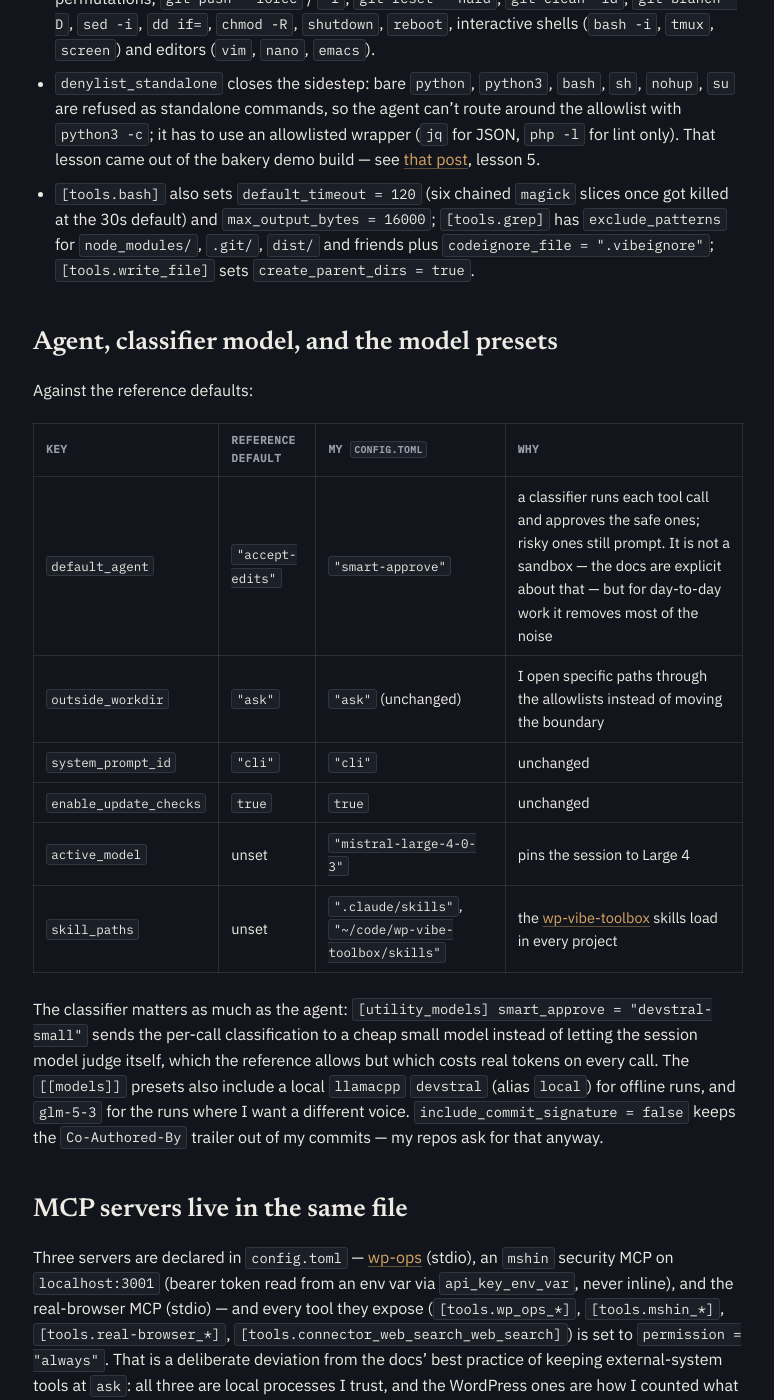
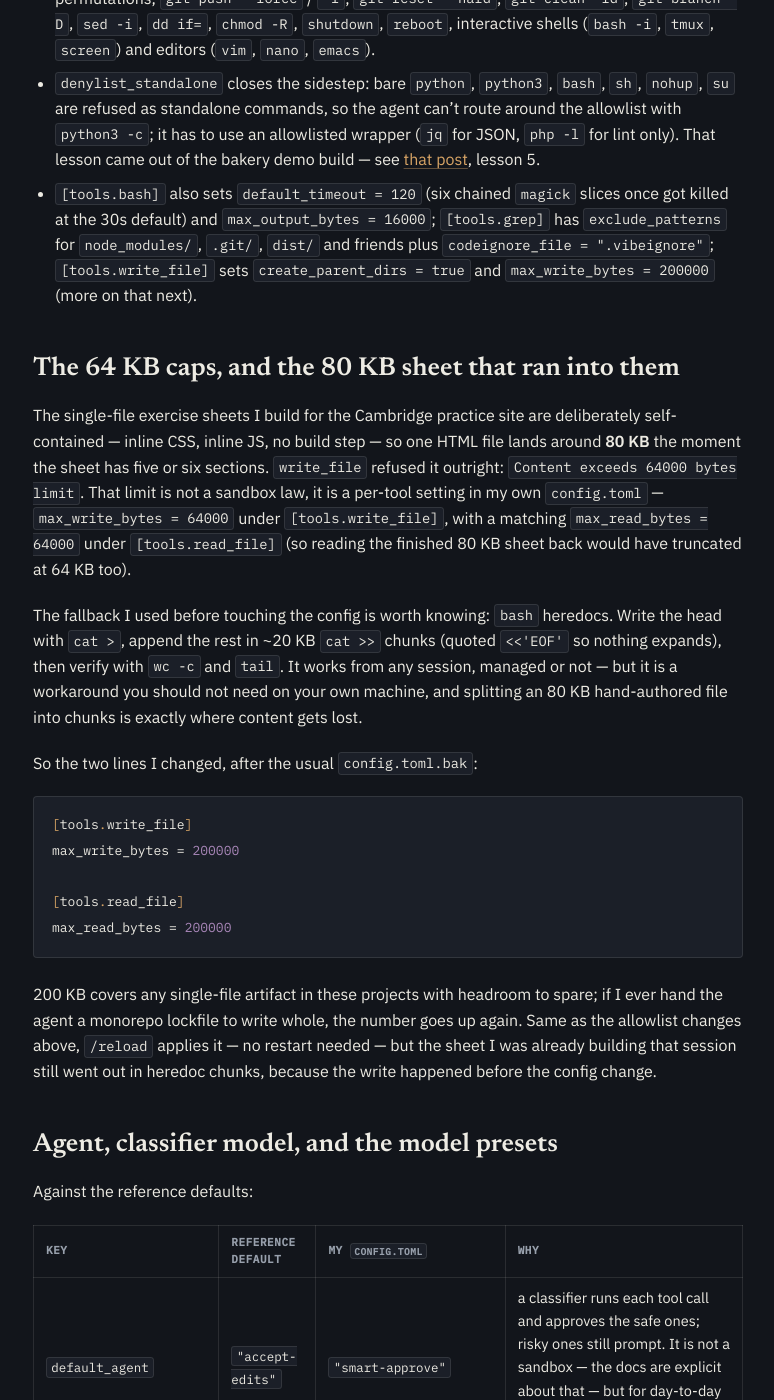
Before and after one commit to wpvillain/wpvillain.github.io, a Jekyll site: the page built from _posts/2026-11-16-mistral-vibe-config-toml-scratchpad-allowlist.markdown, in a window 1280 px wide and 1400 px high, scrolled down 3426 px. Shown: the whole window, without its empty margins (95-869 px from the left). Built offline with Jekyll 4.4.1, drawn with Linux system fonts in a browser that asks for light colours.

Commit message:
Add write/read byte-cap raise to Vibe config post

````diff
--- a/_posts/2026-11-16-mistral-vibe-config-toml-scratchpad-allowlist.markdown
+++ b/_posts/2026-11-16-mistral-vibe-config-toml-scratchpad-allowlist.markdown
@@ -2,7 +2,7 @@
 layout: post
 title: "My ~/.vibe/config.toml After Months of Daily Vibe: The Scratchpad Allowlist Fix and Every Default I Changed"
 seo_title: "Mistral Vibe config.toml: scratchpad allowlist + permission setup"
-description: "Vibe prompted on every shell command that touched my scratchpad, so I found where the scratchpad really lives, allowlisted it with vibe-path entries, and diffed my whole config.toml against Mistral's configuration reference."
+description: "Vibe prompted on every shell command that touched my scratchpad, so I found where the scratchpad really lives, allowlisted it with vibe-path entries, diffed my whole config.toml against Mistral's configuration reference, and raised the read/write byte caps after an 80 KB single-file HTML sheet refused the 64 KB write limit."
 date: 2026-11-16 09:00:00 +0700
 categories: vibe ai devops
 tags: [vibe, mistral, ai, ai-agents, config, permissions, allowlist, scratchpad, cli, smart-approve, mcp]
@@ -81,12 +81,30 @@ denylist = [
     "**/.env.test", "**/*.pem", "**/id_rsa*", "**/.ssh/**", "**/.aws/**", "**/.kube/**",
     "**/*credentials*", "**/*secret*", "**/*apikey*", "**/*api-key*",
 ]
-max_read_bytes = 64000
+max_read_bytes = 200000
 ```
 - `bash` is `permission = "ask"`, with an allowlist of about seventy command *prefixes*. The reference notes the allowlist replaces the default list, so mine re-adds the read-only defaults explicitly (`ls`, `cat`, `grep`, `git status`, `git diff`, `gh pr view`, ...) plus the commands my workflow actually uses (`wp option get`, `wp plugin list`, `npx phpcs`, `vendor/bin/phpcs`, `php -l`, `jq`, `node …/measure.mjs`, `python3 -m http.server 8765`).
 - The `denylist` blocks the things I never want auto-approved: `sudo`, `rm -rf` and its flag permutations, `git push --force` / `-f`, `git reset --hard`, `git clean -fd`, `git branch -D`, `sed -i`, `dd if=`, `chmod -R`, `shutdown`, `reboot`, interactive shells (`bash -i`, `tmux`, `screen`) and editors (`vim`, `nano`, `emacs`).
 - `denylist_standalone` closes the sidestep: bare `python`, `python3`, `bash`, `sh`, `nohup`, `su` are refused as standalone commands, so the agent can't route around the allowlist with `python3 -c`; it has to use an allowlisted wrapper (`jq` for JSON, `php -l` for lint only). That lesson came out of the bakery demo build — see [that post]({% post_url 2026-11-13-mistral-vibe-large-4-bakery-demo-block-theme-lessons %}), lesson 5.
-- `[tools.bash]` also sets `default_timeout = 120` (six chained `magick` slices once got killed at the 30s default) and `max_output_bytes = 16000`; `[tools.grep]` has `exclude_patterns` for `node_modules/`, `.git/`, `dist/` and friends plus `codeignore_file = ".vibeignore"`; `[tools.write_file]` sets `create_parent_dirs = true`.
+- `[tools.bash]` also sets `default_timeout = 120` (six chained `magick` slices once got killed at the 30s default) and `max_output_bytes = 16000`; `[tools.grep]` has `exclude_patterns` for `node_modules/`, `.git/`, `dist/` and friends plus `codeignore_file = ".vibeignore"`; `[tools.write_file]` sets `create_parent_dirs = true` and `max_write_bytes = 200000` (more on that next).
+
+## The 64 KB caps, and the 80 KB sheet that ran into them
+
+The single-file exercise sheets I build for the Cambridge practice site are deliberately self-contained — inline CSS, inline JS, no build step — so one HTML file lands around **80 KB** the moment the sheet has five or six sections. `write_file` refused it outright: `Content exceeds 64000 bytes limit`. That limit is not a sandbox law, it is a per-tool setting in my own `config.toml` — `max_write_bytes = 64000` under `[tools.write_file]`, with a matching `max_read_bytes = 64000` under `[tools.read_file]` (so reading the finished 80 KB sheet back would have truncated at 64 KB too).
+
+The fallback I used before touching the config is worth knowing: `bash` heredocs. Write the head with `cat >`, append the rest in ~20 KB `cat >>` chunks (quoted `<<'EOF'` so nothing expands), then verify with `wc -c` and `tail`. It works from any session, managed or not — but it is a workaround you should not need on your own machine, and splitting an 80 KB hand-authored file into chunks is exactly where content gets lost.
+
+So the two lines I changed, after the usual `config.toml.bak`:
+
+```toml
+[tools.write_file]
+max_write_bytes = 200000
+
+[tools.read_file]
+max_read_bytes = 200000
+```
+
+200 KB covers any single-file artifact in these projects with headroom to spare; if I ever hand the agent a monorepo lockfile to write whole, the number goes up again. Same as the allowlist changes above, `/reload` applies it — no restart needed — but the sheet I was already building that session still went out in heredoc chunks, because the write happened before the config change.
 
 ## Agent, classifier model, and the model presets
 
````
